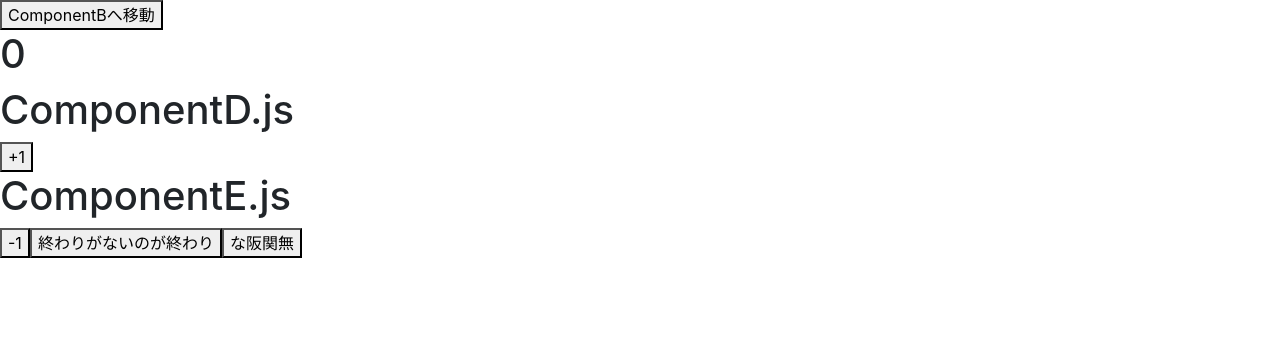
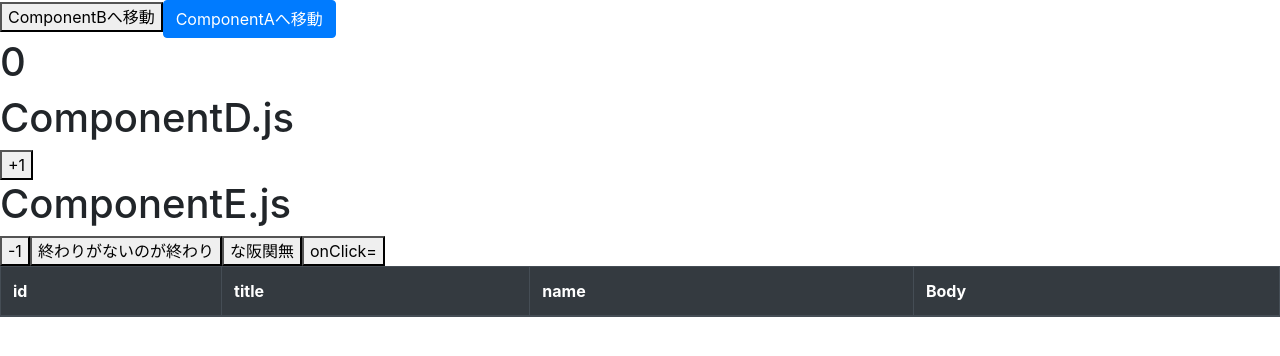
Before and after one commit to cheseryon050822/react-app-no2, a React (Create React App) app in the folder my-app/: page /ComponentC in a window 1280 px wide. Shown: the top 356 px of the page. Built offline with nearby package versions, Linux system fonts and the light colour scheme.

Commit message:
coka cola

```diff
--- a/my-app/src/Components/ComponentA.js
+++ b/my-app/src/Components/ComponentA.js
@@ -1,10 +1,13 @@
-import React,{useState,useEffect} from 'react';
+import React,{useState,useEffect,useContext} from 'react';
 import {BrowserRouter as Router,Switch,useHistory} from 'react-router-dom';
+import { hail} from '../actions';
 import axios from 'axios'
-
+import { Table } from 'react-bootstrap';
+import {Store} from '../store/index'
 const ComponentA = () => {
   const [count]=useState(0)
   const history= useHistory()
+  const {globalState,setGlobalState}=useContext(Store);
   const ComponentB = () => {
       history.push("/ComponentB")
     }
@@ -12,12 +15,14 @@ const ComponentA = () => {
       history.push("/ComponentC")
     }
     useEffect(() => {
-    console.log('useEffectが呼び出されました。')
     axios.get('https://jsonplaceholder.typicode.com/posts')
-    .then(res => {
+    .then(res =>  {
         console.log(res,'res check')
-    })
-    }, [])
+      setGlobalState({
+        type:hail
+      })
+      })
+  }, [])
     return(
       <Router>
         <Switch>
--- a/my-app/src/Components/ComponentC.js
+++ b/my-app/src/Components/ComponentC.js
@@ -1,5 +1,6 @@
-import React,{useReducer} from 'react';
+import React,{useReducer,useContext} from 'react';
 import {BrowserRouter as Router, Switch,useHistory} from 'react-router-dom';
+import { Button } from 'react-bootstrap';
 import reducer from '../reducer/index';
 import ComponentD from './ComponentD';
 
@@ -9,15 +10,18 @@ const initialCount={
 const ComponentC = () =>{
     const [state]=useReducer(reducer, initialCount);
 
-    const history= useHistory(
-    );
+    const history= useHistory();
     const yayoi= () => {
         history.push("ComponentB")
         }
+    const soviet =()=>{
+        history.push("")
+    }
 
     return(
          <div>
          <button onClick={yayoi}>ComponentBへ移動</button>
+         <Button onClick={soviet}>ComponentAへ移動</Button>
          <h1>{state.count}</h1>
          <ComponentD>
          </ComponentD>
--- a/my-app/src/Components/ComponentE.js
+++ b/my-app/src/Components/ComponentE.js
@@ -1,9 +1,10 @@
 import React,{useContext} from 'react';
 import { Component } from 'react';
-import { ButtonToolbar } from 'react-bootstrap';
-import {INCREMENT,DECREMENT, REQUIEM,LOTTE}from '../actions/index';
+import { ButtonToolbar,Table } from 'react-bootstrap';
+import {INCREMENT,DECREMENT, REQUIEM,LOTTE,rapid}from '../actions/index';
 import {Store} from '../store/index'
 const ComponentE = () => {
+    //const [data] = useContext([]);
     const {globalState,setGlobalState}=useContext(Store);
     const handleClick = ()=>{
         setGlobalState({
@@ -21,6 +22,11 @@ const ComponentE = () => {
         setGlobalState({
         type:LOTTE
     })};
+    const Express=()=>{
+        setGlobalState({
+            type:rapid
+        })
+    };
 console.log(globalState);
     return(
         <div>
@@ -29,6 +35,29 @@ console.log(globalState);
             <button onClick={ORIX}>-1</button>
             <button onClick={Goldexperience}>終わりがないのが終わり</button>
             <button onClick={Hansin}>な阪関無</button>
+        <button>onClick={Express}</button>
+            <Table striped bordered hover variant="dark">
+  <thead>
+    <tr>
+
+      <th>id</th>
+      <th>title</th>
+      <th>name</th>
+      <th>Body</th>
+    </tr>
+  </thead>
+  <tbody>
+  { ((value) =>(
+                        <tr>
+                          <td>{value.userId}</td>
+                            <td>{value.id}</td>
+                            <td>{value.title}</td>
+                            <td>{value.body}</td>
+                        </tr>
+                    ))}
+
+  </tbody>
+  </Table>
         </div>
     );
     };
--- a/my-app/src/actions/index.js
+++ b/my-app/src/actions/index.js
@@ -5,3 +5,5 @@ export const INCREMENT = 'INCREMENT';
 export const DECREMENT = 'DECREMENT';
 export const REQUIEM = 'REQUIEM';
 export const LOTTE = 'LOTTE';
+export const rapid = 'rapid';
+export const hail = 'hail';
--- a/my-app/src/reducer/index.js
+++ b/my-app/src/reducer/index.js
@@ -1,4 +1,4 @@
-import {ADD_EVENT,DELETE_ALL_EVENT,BULE_WAVE,INCREMENT,DECREMENT, REQUIEM,LOTTE} from '../actions/index';
+import {ADD_EVENT,DELETE_ALL_EVENT,BULE_WAVE,INCREMENT,DECREMENT, REQUIEM,LOTTE,rapid} from '../actions/index';
 const reducer = (state=[],action)=>{
     switch (action.type) {
     case ADD_EVENT:
@@ -27,6 +27,9 @@ const reducer = (state=[],action)=>{
         console.log(state.count +0)
         return state
     }
+    case rapid:
+
+    return
     }
     };
 export default reducer;
```
